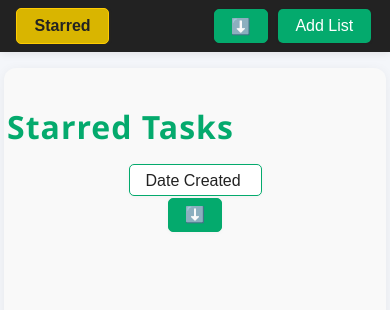
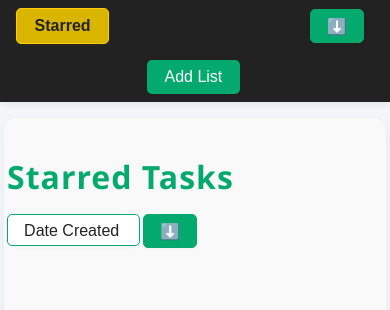
Before and after one commit to Yateen00/to_do_list, a website built with webpack: page src/template.html in a window 390 px wide. Both pictures are taken after a click on the button "Starred". Shown: the top 310 px of the page. Built offline with nearby package versions, Linux system fonts and the light colour scheme.

Commit message:
updates styling to fit mobile

```diff
--- a/src/header.css
+++ b/src/header.css
@@ -233,3 +233,54 @@ nav .remove-list {
 nav .rename-list {
   border: 1.5px solid #04aa6d;
 }
+/* For mobile */
+@media (max-width: 600px) {
+  nav ul {
+    display: grid;
+    grid-template-columns: 1fr 1fr; /* Two columns for the first row */
+    grid-template-rows: auto auto auto; /* Three rows */
+     /* Add spacing between rows and columns */
+    row-gap: 0.5em; /* Space between columns */
+
+  }
+  nav .sort-select{
+    margin-left: 0;
+  }
+  /* Row 1: li1 and li2 */
+  nav ul li:first-child {
+    grid-column: 1; /* Place in the first column */
+    grid-row: 1; /* Place in the first row */
+    display: flex;
+    margin-right: 0;
+    justify-content: flex-start; /* Align content to the right */
+    align-items: center; /* Vertically center content */
+  }
+
+  nav ul li:nth-child(3) {
+    grid-column: 2; /* Place in the second column */
+    grid-row: 1; /* Place in the first row */
+    display: flex;
+    justify-content: flex-end; /* Align content to the left */
+    align-items: center; /* Vertically center content */
+  }
+
+  /* Row 2: li3 */
+  nav ul li:nth-child(2) {
+    grid-column: 1 / span 2; /* Span both columns */
+    grid-row: 2; /* Place in the second row */
+    display: flex;
+    justify-content: center; /* Center content horizontally */
+    align-items: center; /* Center content vertically */
+    width: 100%; /* Take full width */
+  }
+
+  /* Row 3: li4 */
+  nav ul li:nth-child(4) {
+    grid-column: 1 / span 2; /* Span both columns */
+    grid-row: 3; /* Place in the third row */
+    display: flex;
+    justify-content: center; /* Center content horizontally */
+    align-items: center; /* Center content vertically */
+    width: 100%; /* Take full width */
+  }
+}
--- a/src/main.css
+++ b/src/main.css
@@ -56,6 +56,10 @@ main .sort-select option {
   padding: 0.5em 1em;
 }
 
+main .sort-select,
+main .sort-toggle {
+  flex: 0 0 auto; /* Prevent them from growing */
+}
 main .sort-toggle {
   background: #04aa6d;
   color: #fff;
@@ -87,6 +91,8 @@ main .sort-toggle:hover {
   font-weight: 500;
   transition: background 0.2s, box-shadow 0.2s;
   box-shadow: 0 1px 4px rgba(0, 0, 0, 0.03);
+  margin-left: auto; /* Push the button to the far right */
+  flex: 0 0 auto;
 }
 .add-task:hover {
   background: #037a4a;
@@ -197,8 +203,8 @@ main .sort-toggle:hover {
     padding: 0.7em 0.7em 0.7em 1em;
   }
   .task-controls-bar {
-    flex-direction: column;
-    gap: 0.1em;
+    flex-direction: row;
+    align-items:flex-start; /* Align items to the start */
   }
   .task-title {
     font-size: 1.1em;
@@ -207,6 +213,7 @@ main .sort-toggle:hover {
     font-size: 0.98em;
   }
   .task-actions {
+
     gap: 0.7em;
   }
   .toggle-completed,
```
